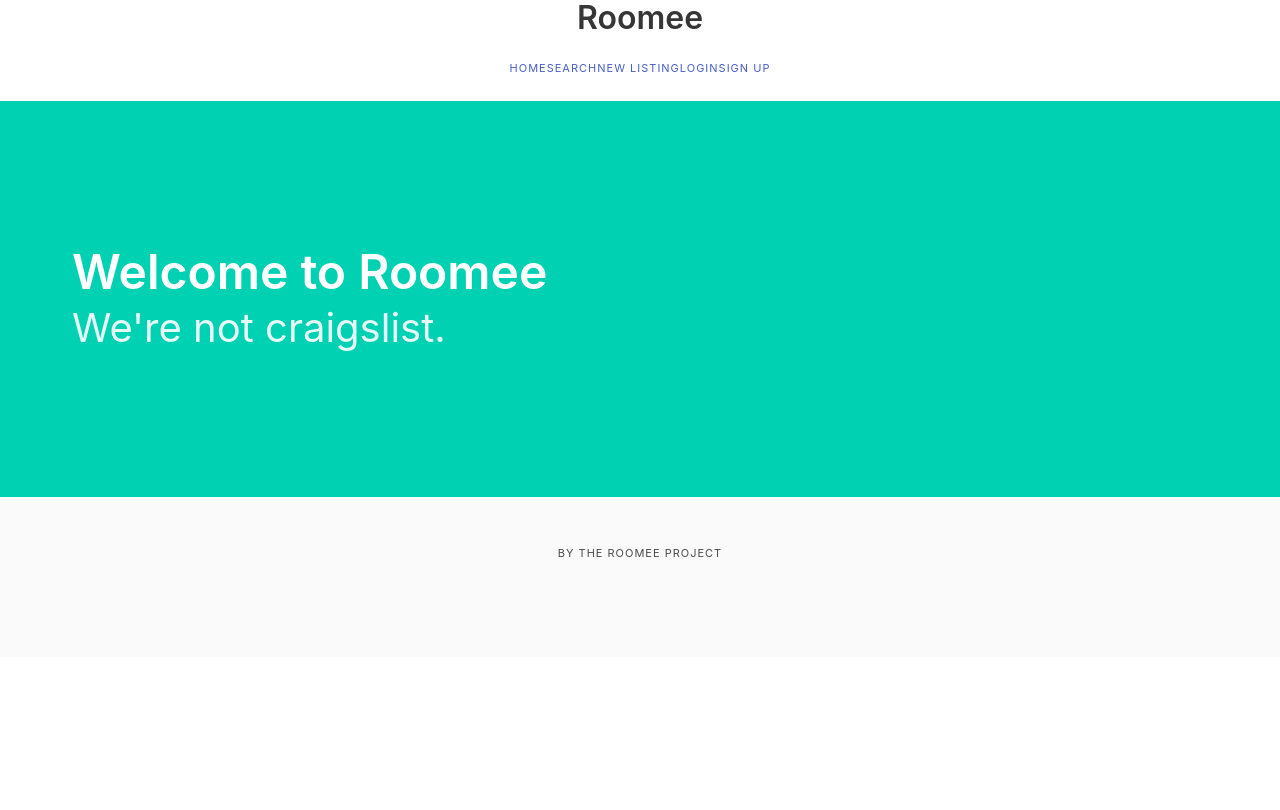
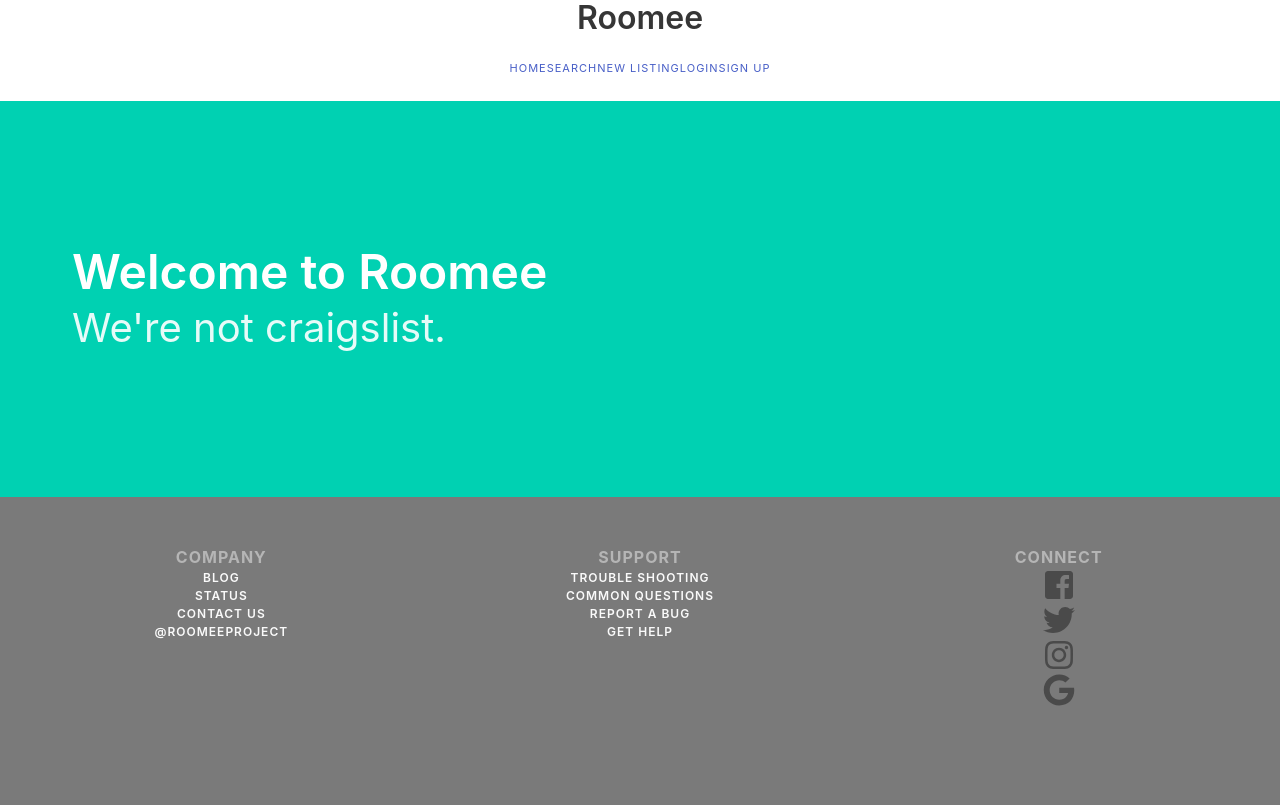
Before and after one commit to tonsojun/roomee, a React app: page / in a window 1280 px wide. Built offline with nearby package versions, Linux system fonts and the light colour scheme; no server answers.

Commit message:
Footer component

```diff
--- a/client/src/footer.jsx
+++ b/client/src/footer.jsx
@@ -1,11 +1,46 @@
 import React from 'react';
+import { BrowserRouter as Router, Link, Route } from 'react-router-dom';
+
 
 const Footer = () => (
-  <div>
-    <footer className="footer has-text-centered heading is-6">
-      by the roomee project
-    </footer>
-  </div>
+  <footer className="footer has-text-centered heading is-6 has-background-grey">
+    <div className="columns">
+      <div className="column">
+        <div className="has-text-grey-light has-text-weight-bold is-size-6">
+          Company
+        </div>
+        <div className="has-text-white-bis has-text-weight-semibold is-size-7">
+          <ul>Blog</ul>
+          <ul>Status</ul>
+          <ul>Contact Us</ul>
+          <ul>@roomeeproject</ul>
+        </div>
+      </div>
+      <div className="column">
+        <div className="has-text-grey-light has-text-weight-bold is-size-6">
+          Support
+        </div>
+        <div className="has-text-white-bis has-text-weight-semibold is-size-7">
+          <ul>Trouble Shooting</ul>
+          <ul>Common Questions</ul>
+          <ul>Report a Bug</ul>
+          <ul>Get Help</ul>
+        </div>
+      </div>
+      <div className="column">
+        <div className="has-text-grey-light has-text-weight-bold is-size-6">
+          Connect
+        </div>
+          <ul><i class="fab fa-facebook-square icon is-medium"></i></ul>
+          <ul><i class="fab fa-twitter icon is-medium"></i></ul>
+          <ul><i class="fab fa-instagram icon is-medium"></i></ul>
+          <ul><i class="fab fa-google icon is-medium"></i></ul>
+      </div>
+    </div>
+  </footer>
 );
 
 export default Footer;
+    // <footer className="footer has-text-centered heading is-6">
+    //   by the roomee project
+    // </footer>
```
